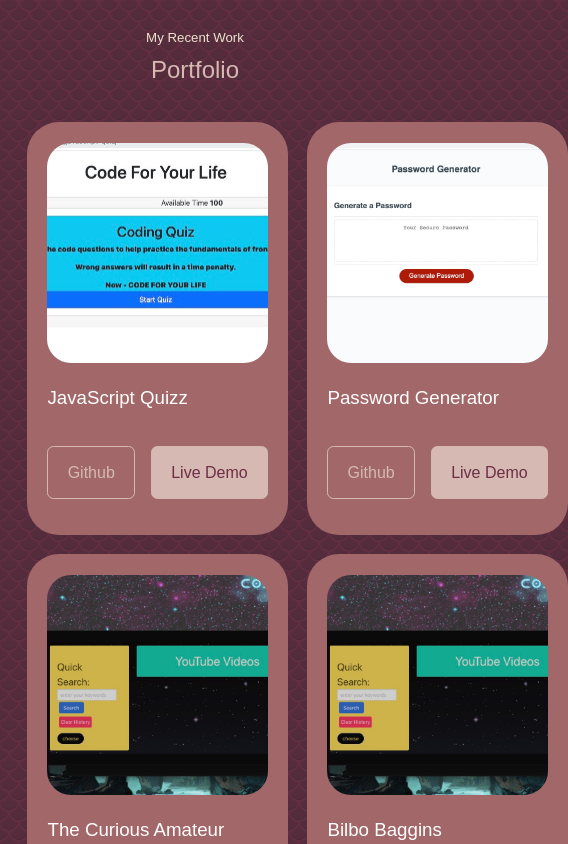
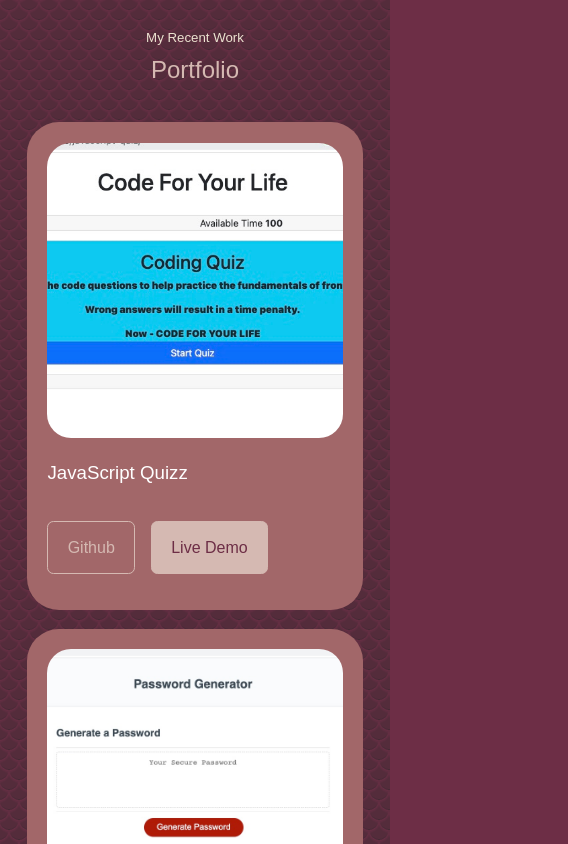
Before and after one commit to crystal-coding-time/laughing-red-journey, a React (Create React App) app: page / in a window 390 px wide. Shown: the part 5240-6084 px from the top of the page, 568 px wide, since content can reach past the window. Built offline with nearby package versions, Linux system fonts and the light colour scheme; a web font is replaced by a local one.

Commit message:
changed testomonial CSS styling to fix breaking mediaquery

```diff
--- a/src/components/portfolio/portfolio.css
+++ b/src/components/portfolio/portfolio.css
@@ -46,7 +46,7 @@
 
 @media screen and (max-width: 1024px) {
     .portfolio__container {
-        grid-template-columns: repeat(2, 1fr);
+        grid-template-columns: repeat(1, 1fr);
         gap: 1.2rem;
     }
 }
--- a/src/components/testimonials/testimonials.css
+++ b/src/components/testimonials/testimonials.css
@@ -24,7 +24,7 @@
     color: var(--color-light);
     font-weight: 300;
     display: block;
-    width: 80%;
+    /* width: 80%; Commented out due to responsive issues */
     margin: 0.8 auto 0;
 }
 
```
